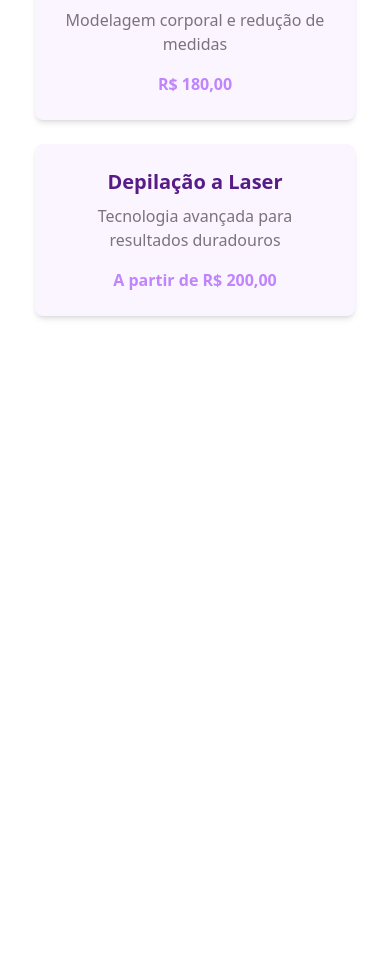
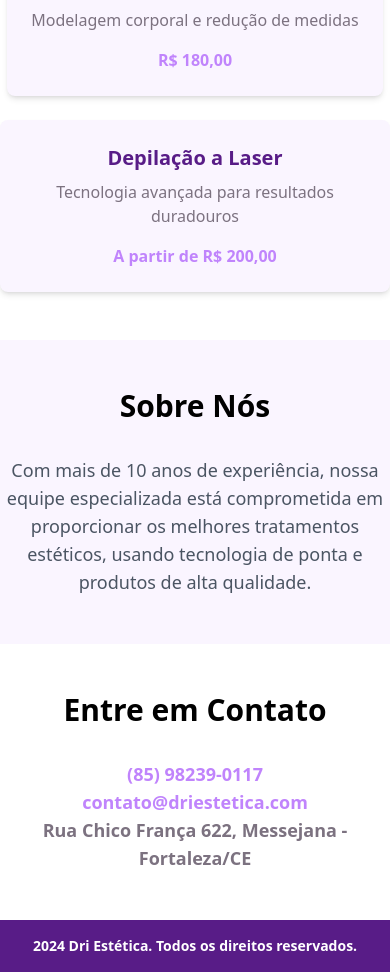
Before and after one commit to breno-dev98/estetica, a React (Vite) app: page / in a window 390 px wide. Shown: the part 826-1798 px from the top of the page. Before the commit the page ends 1190 px from the top, so only its background shows below. Built offline with nearby package versions, Linux system fonts and the light colour scheme.

Commit message:
criando sections sobre e contatos e ajustando responsividade

```diff
--- /dev/null
+++ b/src/components/Contato/index.jsx
@@ -0,0 +1,21 @@
+import Section from "../Section";
+
+const Contato = () => {
+  return (
+    <Section id={'contato'} title="Entre em Contato">
+      <div className="text-center flex flex-col max-w-2xl">
+        <a href="https://wa.me/5585982390117" target="blank" className="text-lg font-semibold text-secondary hover:text-primary">
+          (85) 98239-0117
+        </a>
+        <a href="mailto:adrielleoliveiraestetica@gmail.com" className="text-lg font-semibold text-secondary hover:text-primary">
+          contato@driestetica.com
+        </a>
+        <p className="text-lg font-semibold text-neutral">
+          Rua Chico França 622, Messejana - Fortaleza/CE
+        </p>
+      </div>
+    </Section>
+  );
+};
+
+export default Contato;
--- /dev/null
+++ b/src/components/Footer/index.jsx
@@ -0,0 +1,13 @@
+const Footer = () => {
+    return (
+        <footer>
+            <div className="bg-primary">
+          <div className="container mx-auto flex justify-center items-center p-4 px-8">
+            <div className="text-background font-bold  lg:text-xl md:text-lg sm:text-md text-sm">2024 Dri Estética. Todos os direitos reservados.</div>
+          </div>
+        </div>
+        </footer>
+     );
+}
+
+export default Footer;
--- a/src/components/Header/index.jsx
+++ b/src/components/Header/index.jsx
@@ -5,13 +5,13 @@ const Header = () => {
           <div className="container mx-auto flex justify-between items-center p-4 px-8">
             <div className="text-background font-bold text-3xl">Dri Estética</div>
             <div className="flex space-x-4 text-background text-md">
-              <a href="#" className="hover:underline">
+              <a href="#servicos" className="hover:underline">
                 Serviços
               </a>
-              <a href="#" className="hover:underline">
+              <a href="#sobre" className="hover:underline">
                 Sobre
               </a>
-              <a href="#" className="hover:underline">
+              <a href="#contato" className="hover:underline">
                 Contato
               </a>
             </div>
--- a/src/components/Layout/index.jsx
+++ b/src/components/Layout/index.jsx
@@ -1,12 +1,14 @@
 import { Outlet } from "react-router-dom";
 import Header from "../Header";
+import Footer from "../Footer";
 
 const Layout = () => {
     return (
         <>
             <Header />
-            <div className="h-screen">
+            <div className="h-screen flex-1">
                 <Outlet />
+            <Footer />
             </div>
         </>
      );
--- a/src/components/Section/index.jsx
+++ b/src/components/Section/index.jsx
@@ -1,7 +1,7 @@
 // Section.js
-const Section = ({ title, children, backgroundColor }) => {
+const Section = ({ title, children, backgroundColor, id }) => {
     return (
-      <div className={`${backgroundColor} flex flex-col  items-center py-12`}>
+      <div id={id} className={`${backgroundColor} flex flex-col  items-center py-12`}>
         <h1 className="text-3xl font-bold text-black mb-8">{title}</h1>
         <div className="flex flex-wrap md:flex-wrap lg:flex-wrap justify-center items-center gap-6">
           {children}
--- a/src/components/ServiceCard/index.jsx
+++ b/src/components/ServiceCard/index.jsx
@@ -1,12 +1,14 @@
 // ServiceCard.js
 const ServiceCard = ({ title, description, price }) => {
-    return (
-      <div className="bg-lightBackground p-6 rounded-lg shadow-md w-80 text-center">
-        <h2 className="text-xl font-bold text-primary mb-2">{title}</h2>
-        <p className="text-neutral mb-4">{description}</p>
-        <p className="text-secondary font-bold">{price}</p>
+  return (
+    <div className="bg-lightBackground p-6 rounded-lg shadow-md sm:w-80 md:w-[450px] h-full flex flex-col justify-between text-center">
+      <div>
+        <h2 className="text-xl md:text-3xl font-bold text-primary mb-2">{title}</h2>
+        <p className="text-neutral text-md md:text-lg lg:text-2xl mb-4">{description}</p>
       </div>
-    );
-  };
+      <p className="text-secondary text-md md:text-lg lg:text-2xl font-bold">{price}</p>
+    </div>
+  );
+};
 
-  export default ServiceCard;
+export default ServiceCard;
--- a/src/components/ServicesSection/index.jsx
+++ b/src/components/ServicesSection/index.jsx
@@ -4,7 +4,7 @@ import ServiceCard from '../ServiceCard';
 
 const ServicesSection = () => {
   return (
-    <Section title="Nossos Serviços">
+    <Section id={'servicos'} title="Nossos Serviços">
       <ServiceCard
         title="Limpeza de Pele"
         description="Tratamento completo para uma pele radiante e saudável"
--- /dev/null
+++ b/src/components/Sobre/index.jsx
@@ -0,0 +1,18 @@
+// Sobre.js
+import Section from '../Section';
+
+const Sobre = () => {
+  return (
+    <Section id={'sobre'} title="Sobre Nós" backgroundColor="bg-lightBackground">
+      <div className="text-center max-w-2xl">
+        <p className="text-lg md:text-2xl text-gray-600">
+          Com mais de 10 anos de experiência, nossa equipe especializada está
+          comprometida em proporcionar os melhores tratamentos estéticos, usando
+          tecnologia de ponta e produtos de alta qualidade.
+        </p>
+      </div>
+    </Section>
+  );
+};
+
+export default Sobre;
--- a/src/pages/Home/index.jsx
+++ b/src/pages/Home/index.jsx
@@ -1,11 +1,15 @@
+import Contato from "../../components/Contato";
 import Hero from "../../components/Hero";
 import ServicesSection from "../../components/ServicesSection";
+import Sobre from "../../components/Sobre";
 
 const Home = () => {
     return (
         <>
             <Hero />
             <ServicesSection />
+            <Sobre />
+            <Contato />
         </>
      );
 }
```
